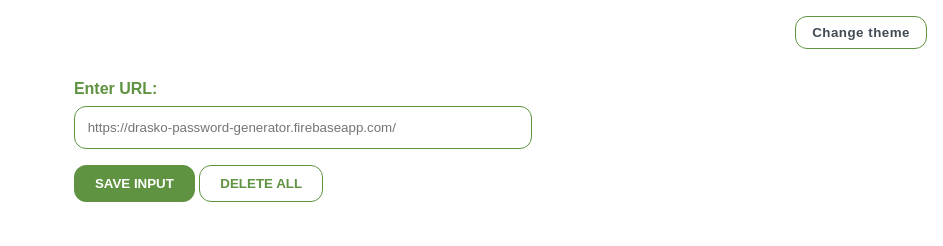
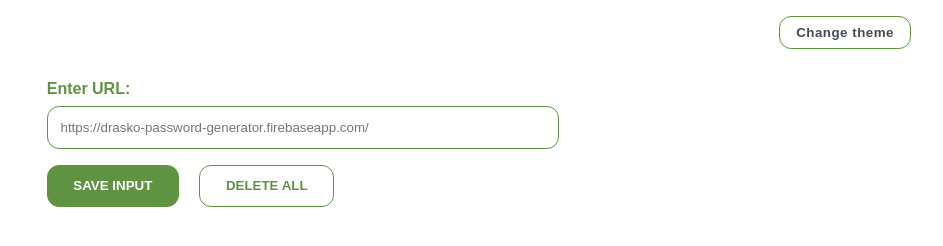
Before and after one commit to anamarijadraskovic/track_anything_pwa, a plain HTML site: page index.html in a window 1280 px wide. Shown: the whole page, without its empty margins (337-1280 px from the left). Drawn offline with Linux system fonts and the light colour scheme; no server answers.

Commit message:
Improve UI

```diff
--- a/index.css
+++ b/index.css
@@ -27,7 +27,6 @@
     color: var(--color-text);
     display: flex;
     justify-content: center;
-    min-height: 100vh;
     padding: 1rem;
     margin-top: 4rem;
 }
@@ -63,11 +62,12 @@
 button {
     background: var(--color-primary);
     color: var(--color-primary-contrast);
-    padding: 10px 20px;
+    padding: .8rem 1.6rem;
     border: 1px solid var(--color-border);
     border-radius: 12px;
     font-weight: bold;
     cursor: pointer;
+    margin-right: 1rem;
 }
 
 button:hover {
```
